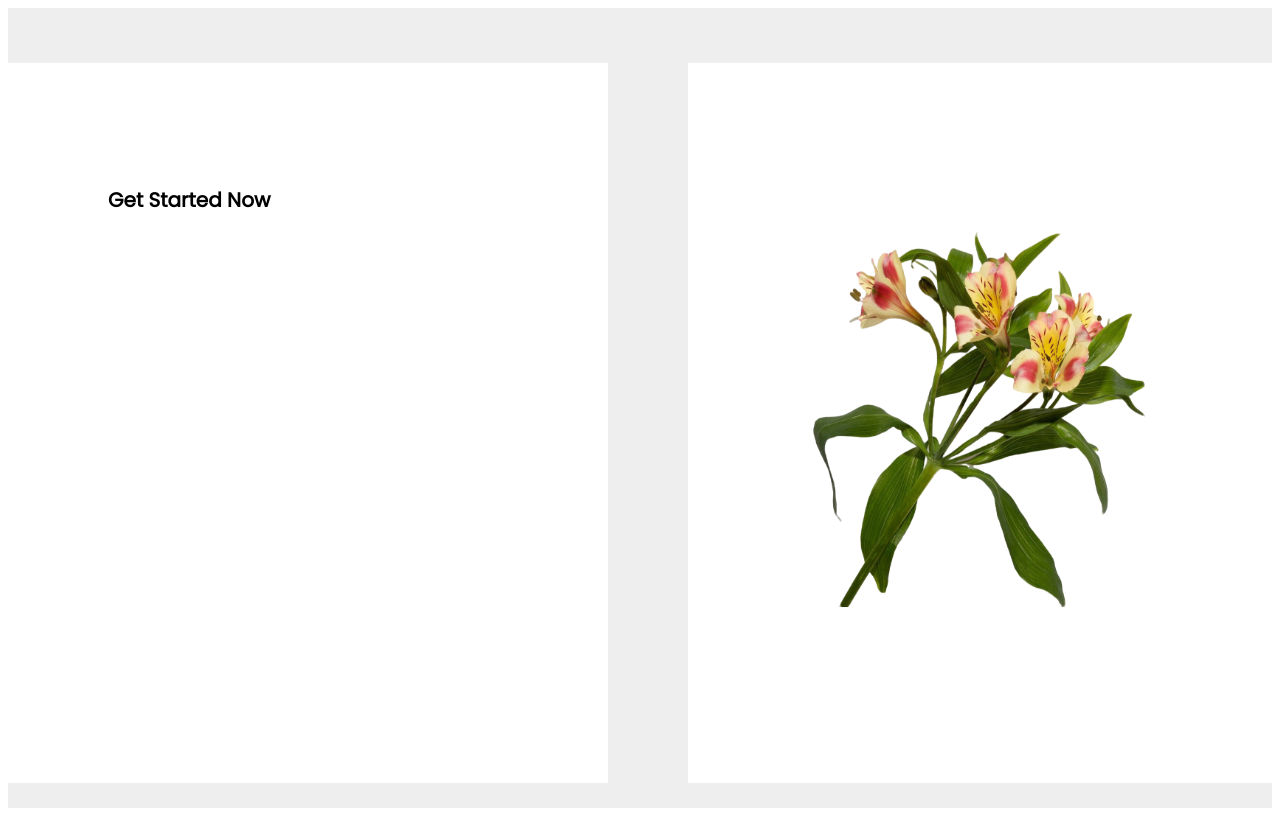
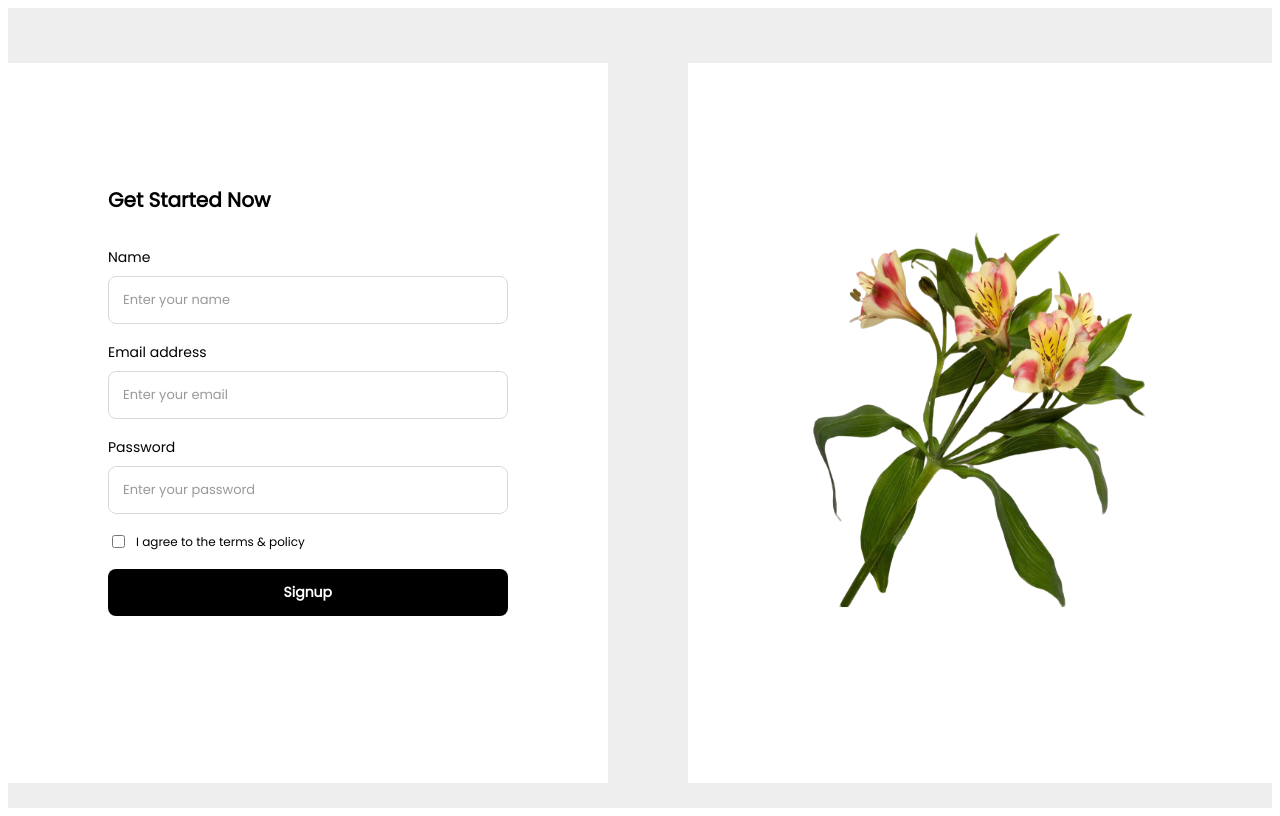
Before and after one commit to lvyza/appdev1-final-practical-exam, a React (Vite) app: page / in a window 1280 px wide. Built offline with nearby package versions, Linux system fonts and the light colour scheme.

Commit message:
Add Sign Up form.

```diff
--- a/src/components/SignUp.jsx
+++ b/src/components/SignUp.jsx
@@ -6,6 +6,44 @@
     <div className={styles.signup}>
       <section className={styles.leftSection}>
         <h1 className={styles.title}>Get Started Now</h1>
+
+        <form className={styles.form}>
+          <div className={styles.field}>
+            <label htmlFor="name">Name</label>
+            <input
+              id="name"
+              type="text"
+              placeholder="Enter your name"
+            />
+          </div>
+
+          <div className={styles.field}>
+            <label htmlFor="email">Email address</label>
+            <input
+              id="email"
+              type="email"
+              placeholder="Enter your email"
+            />
+          </div>
+
+          <div className={styles.field}>
+            <label htmlFor="password">Password</label>
+            <input
+              id="password"
+              type="password"
+              placeholder="Enter your password"
+            />
+          </div>
+
+          <label className={styles.agree}>
+            <input type="checkbox" />
+            <span>I agree to the terms & policy</span>
+          </label>
+
+          <button type="submit" className={styles.signupButton}>
+            Signup
+          </button>
+        </form>
       </section>
 
       <section className={styles.rightSection}>
--- a/src/components/SignUp.module.css
+++ b/src/components/SignUp.module.css
@@ -39,3 +39,57 @@
   font-weight: 600;
   line-height: 1.2;
 }
+
+.form {
+  display: flex;
+  flex-direction: column;
+  gap: 18px;
+  margin-top: 35px;
+}
+
+.field {
+  display: flex;
+  flex-direction: column;
+  gap: 8px;
+}
+
+.field label {
+  font-family: 'Poppins', sans-serif;
+  font-size: 14px;
+  font-weight: 500;
+}
+
+.field input {
+  width: 100%;
+  padding: 13px 14px;
+  border: 1px solid #d9d9d9;
+  border-radius: 8px;
+  box-sizing: border-box;
+  font-family: 'Poppins', sans-serif;
+  font-size: 13px;
+}
+
+.field input::placeholder {
+  color: #999999;
+}
+
+.agree {
+  display: flex;
+  align-items: center;
+  gap: 8px;
+  font-family: 'Poppins', sans-serif;
+  font-size: 12px;
+}
+
+.signupButton {
+  width: 100%;
+  padding: 13px;
+  border: none;
+  border-radius: 8px;
+  background: #000000;
+  color: #ffffff;
+  font-family: 'Poppins', sans-serif;
+  font-size: 14px;
+  font-weight: 600;
+  cursor: pointer;
+}
```
Also changed, not shown: padillon-signup-form.png (added).
